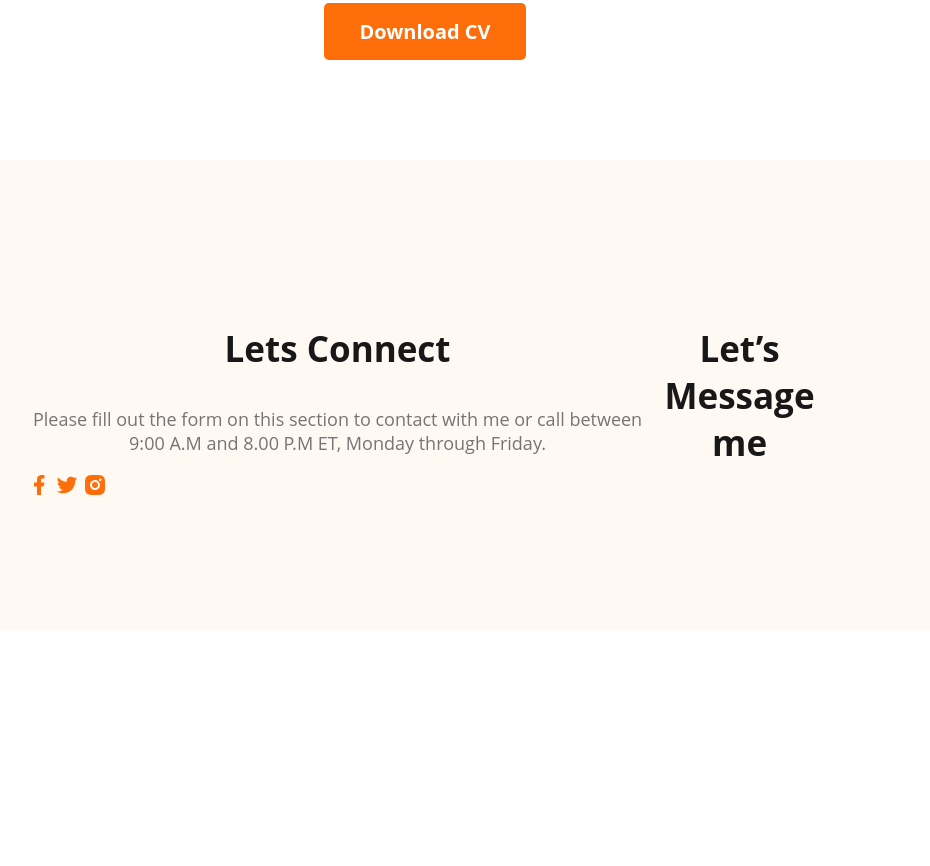
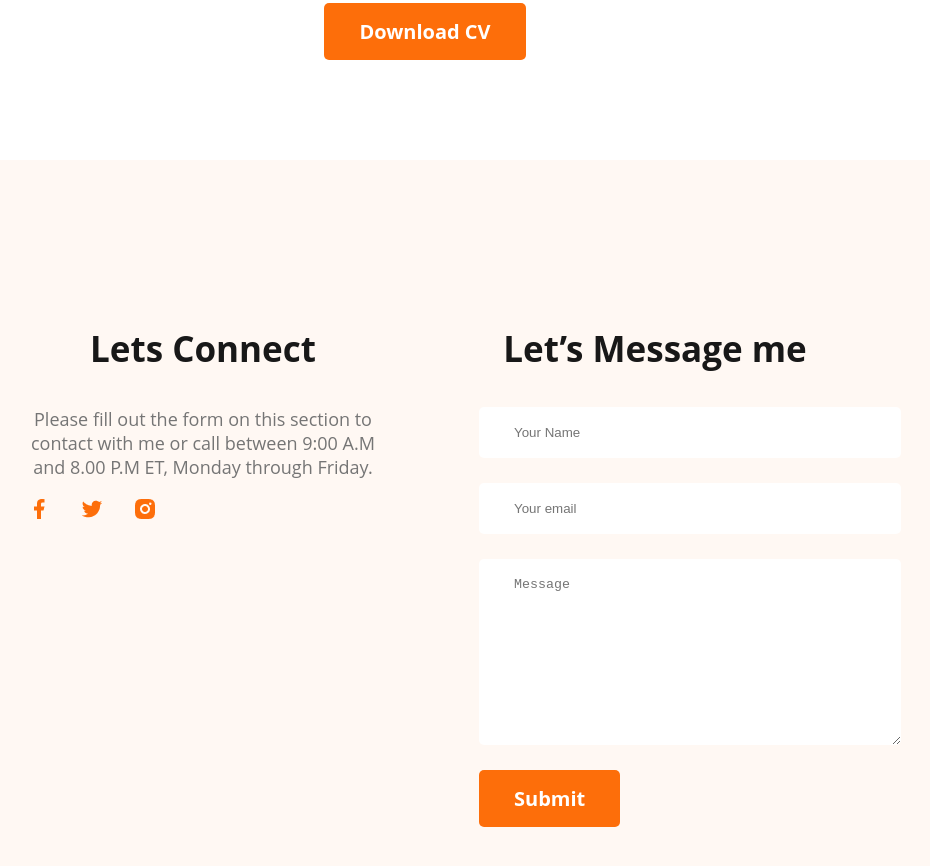
Before and after one commit to mdnuruzzaman123/Practice-WebDev-Portfolio, a plain HTML site: page index.html in a window 1280 px wide. Shown: the part 3190-4056 px from the top of the page, without its empty margins (211-1141 px from the left). Before the commit the page ends 3829 px from the top, so only its background shows below. Drawn offline with Linux system fonts and the light colour scheme.

Commit message:
final commit

```diff
--- a/index.html
+++ b/index.html
@@ -143,6 +143,12 @@
         </div>
         <div class="footer-column">
             <h3 class="about-title">Let’s Message me </h3>
+            <form class="contact" action="">
+                <input type="text" placeholder="Your Name" name="" id="">
+                <input type="email" placeholder="Your email" name="" id="">
+                <textarea name="" placeholder="Message" id="" cols="30" rows="10"></textarea>
+                <input class="button" type="submit" value="Submit">
+            </form>
         </div>
     </footer>
 </body>
--- a/styles/style.css
+++ b/styles/style.css
@@ -201,4 +201,22 @@ footer{
     background-color: #FFF8F3;
     padding: 130px 230px;
     margin-top: 100px;
+    gap:100px;
 }
+.footer-column{
+    width: 50%;
+
+}
+.social-links a{
+    margin-right: 25px;
+}
+.contact input[type="text"], .contact input[type="email"], textarea{
+    display: block;
+    margin-bottom: 25px;
+    padding: 18px 35px;
+    color: #757575;
+    border-radius: 5px;
+    background: #FFF;
+    border: 0;
+    width: 100%;
+}
```
